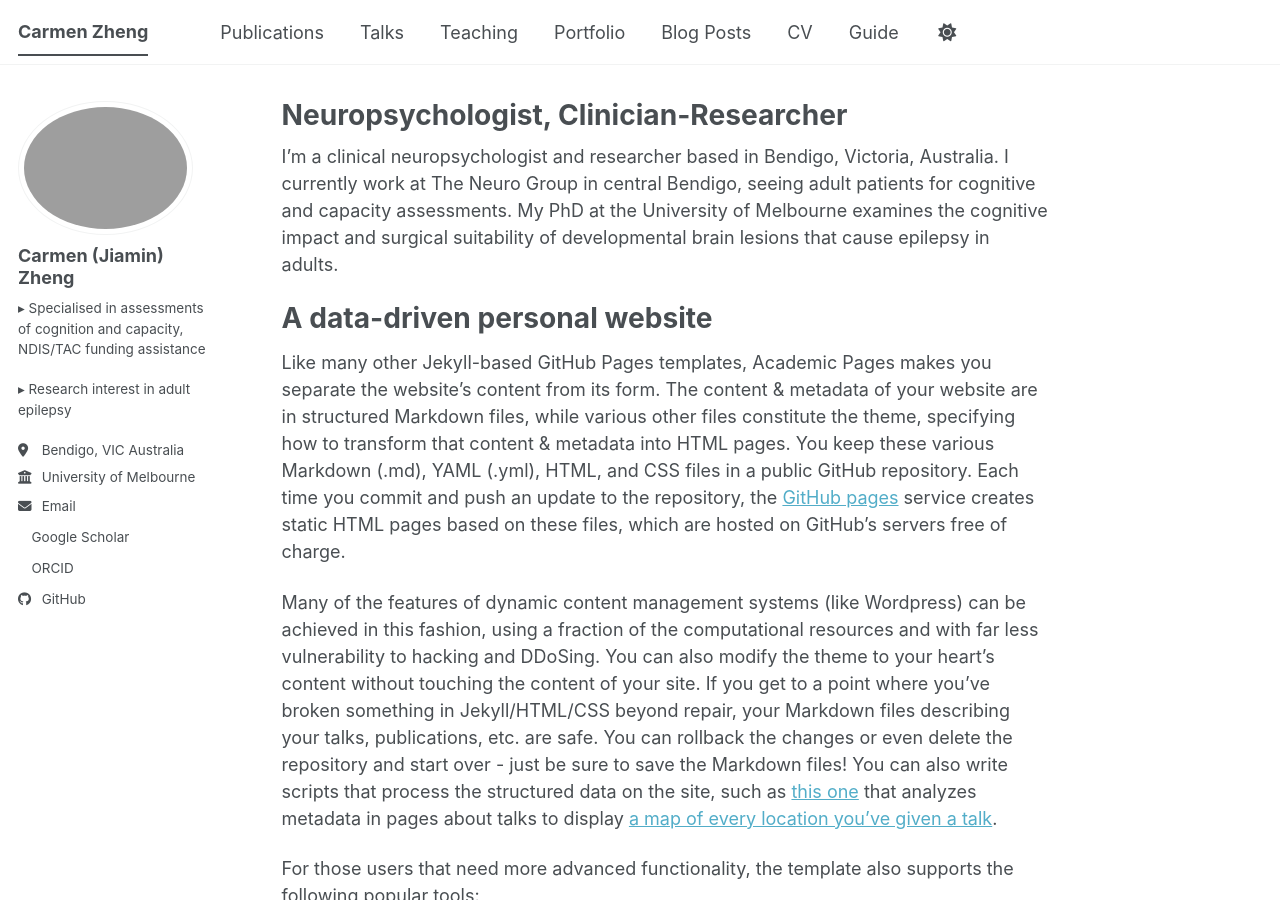
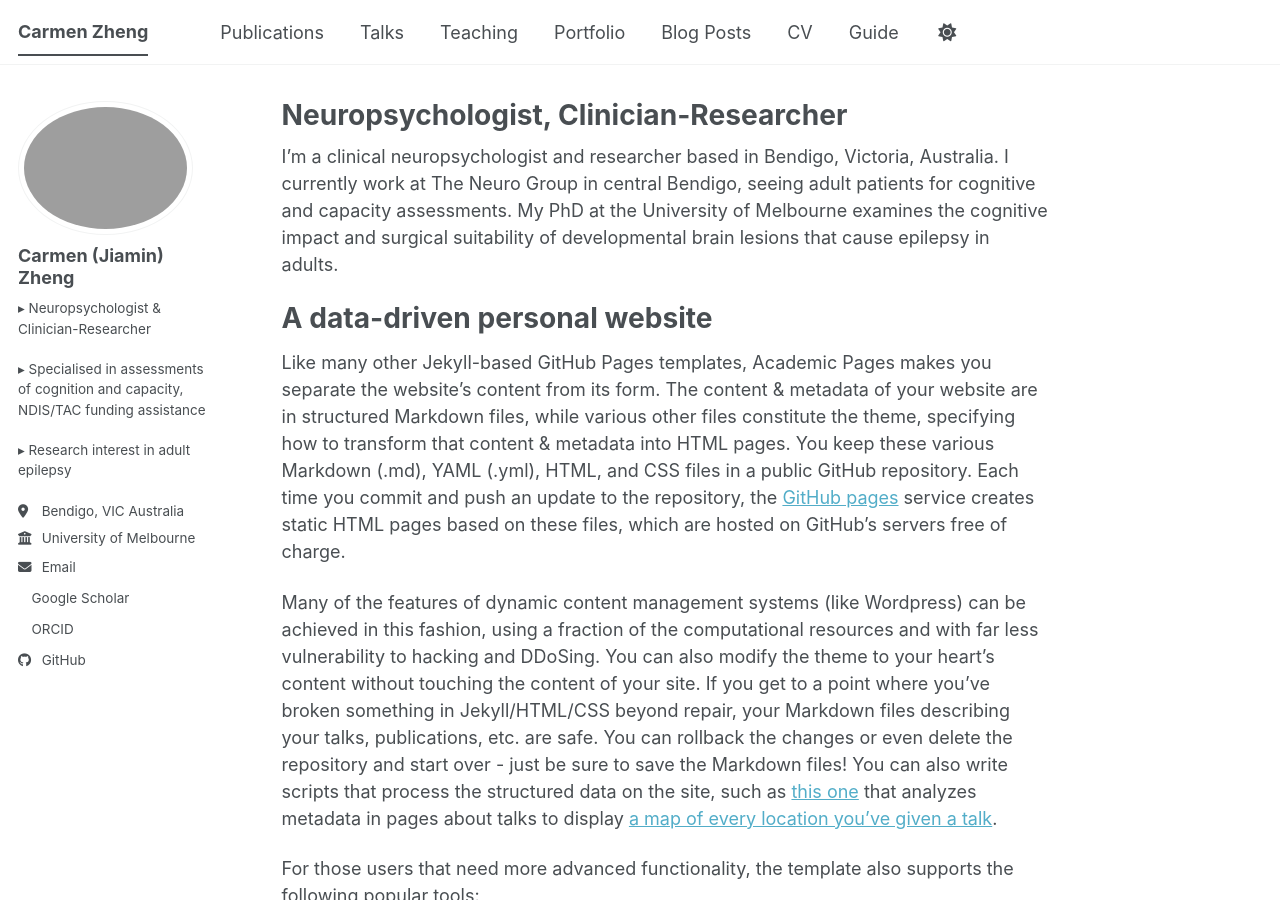
Before and after one commit to carmen-zheng/carmen-zheng.github.io, a Jekyll site: the page built from _pages/about.md, in a window 1280 px wide and 900 px high. Built offline with Jekyll 4.4.1, drawn with Linux system fonts in a browser that asks for light colours; a style sheet for code colours, icons or effects is not loaded.

Commit message:
Update bio information in _config.yml

```diff
--- a/_config.yml
+++ b/_config.yml
@@ -25,7 +25,7 @@ author:
   # Biographic information
   avatar           : "profile.png"
   name             : "Carmen (Jiamin) Zheng"
-  bio              : "▸ Specialised in assessments of cognition and capacity, NDIS/TAC funding assistance<br><br> ▸ Research interest in adult epilepsy"
+  bio              : "▸ Neuropsychologist & Clinician-Researcher<br><br>▸ Specialised in assessments of cognition and capacity, NDIS/TAC funding assistance<br><br> ▸ Research interest in adult epilepsy"
   location         : "Bendigo, VIC Australia"
   employer         : "University of Melbourne"
   uri              : # URL
```
